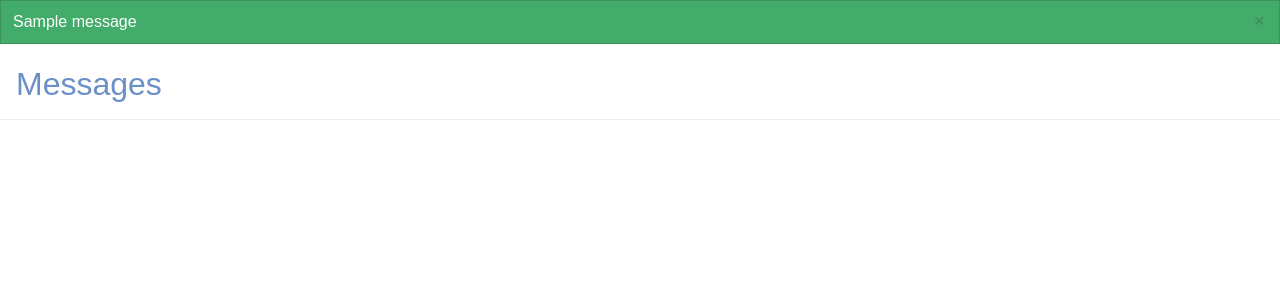
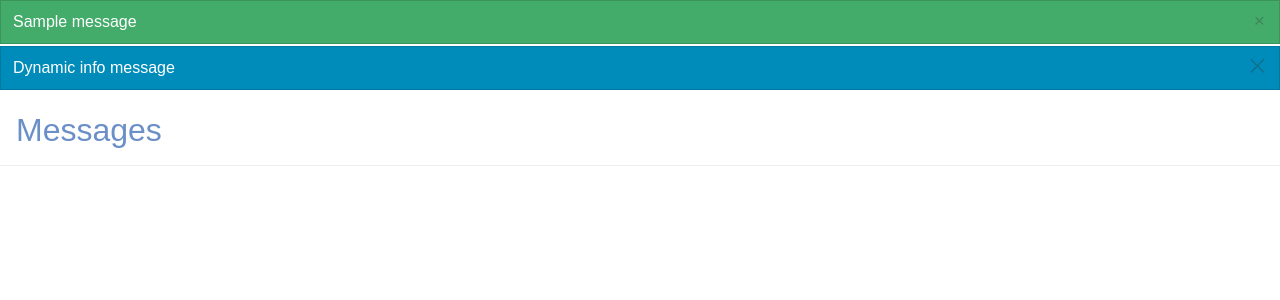
Before and after one commit to mireq/django-ajax-utils, a Django app: template sample_project/templates/messages.html in a window 1280 px wide. Shown: the top 300 px of the page. Run offline with Django 3.2, Linux system fonts and the light colour scheme; the template is opened without the code that fills it, so the values that code supplies are empty; tables that the repository leaves empty hold one stand-in row (values such as "Sample post"); one stand-in notice (Sample message) is shown.

Commit message:
Added messageShow method

```diff
--- a/django_ajax_utils/static/django_ajax_utils/js/messages.js
+++ b/django_ajax_utils/static/django_ajax_utils/js/messages.js
@@ -5,6 +5,8 @@ var message = function(element, options) {
 	var opts = options || {};
 	opts = _.lightCopy(opts);
 	opts.autoclose = opts.autoclose || _.getData(element, 'autoclose');
+
+	self.element = element;
 
 	self.close = function() {
 		if (opts.animateClose) {
@@ -41,12 +43,17 @@ var message = function(element, options) {
 	return self;
 };
 
-var registerMessages = function(element) {
+var getOptsForElement = function(element) {
 	var opts = {};
 	var animateClose = parseFloat(_.getData(element, 'animateClose'), 10);
 	if (!isNaN(animateClose)) {
 		opts.animateClose = Math.round(animateClose * 1000);
 	}
+	return opts;
+};
+
+var registerMessages = function(element) {
+	var opts = getOptsForElement(element);
 	_.forEach(_.cls(element, 'message'), function(element) {
 		message(element, opts);
 	});
@@ -59,6 +66,54 @@ var register = function(element) {
 	});
 };
 
+
+var messageConstruct = function(options) {
+	var msg = _.elem('DIV', {'class': 'message'});
+	var msgBox = _.elem('DIV', {'class': 'message-box ' + options.cls});
+	var msgContent = _.elem('DIV', {'class': 'message-content ' + options.cls});
+	if (options.messageText !== undefined) {
+		var txt = document.createTextNode(options.messageText);
+		msgContent.appendChild(txt);
+	}
+	else {
+		msgContent.innerHTML = options.messageHTML;
+	}
+	if (options.includeClose) {
+		var closeAction = _.elem('A', {'href': '#', 'aria-hidden': 'true', 'class': 'close-action'}, '⨉');
+		msgContent.appendChild(closeAction);
+	}
+	msgBox.appendChild(msgContent);
+	msg.appendChild(msgBox);
+	return msg;
+};
+
+
+var messageShow = function(options) {
+	var opts = options || {};
+	opts = _.lightCopy(opts);
+	opts.messageText = opts.messageText || null;
+	opts.messageHTML = opts.messageHTML || null;
+	opts.includeClose = opts.includeClose || true;
+	opts.container = opts.container || _.id('messages_container');
+	opts.cls = opts.cls || '';
+
+	var elementOpts = getOptsForElement(opts.container);
+	for (var key in elementOpts) {
+		if (_.has(elementOpts, key)) {
+			if (opts[key] === undefined) {
+				opts[key] = elementOpts[key];
+			}
+		}
+	}
+
+	var messageElement = messageConstruct(opts);
+	opts.container.appendChild(messageElement);
+	return message(messageElement, opts);
+};
+
+
+_.messageShow = messageShow;
+
 _.onLoad(function(e) { register(e.memo); });
 
 }(_utils));
--- a/sample_project/static/css/style.css
+++ b/sample_project/static/css/style.css
@@ -232,37 +232,37 @@ button:disabled {
 	max-height: 0px;
 }
 
-.alert-box {
+.message-box {
 	padding: 12px;
 	position: relative;
 	margin-bottom: 2px;
 }
 
-.alert-box.info {
+.message-box.info {
 	border: 1px solid #0078a0;
 	background: #008cba;
 	color: white;
 }
 
-.alert-box.success {
+.message-box.success {
 	border: 1px solid #3a945b;
 	background: #43ac6a;
 	color: white;
 }
 
-.alert-box.warning {
+.message-box.warning {
 	border: 1px solid #de770f;
 	background: #f08a24;
 	color: white;
 }
 
-.alert-box.error {
+.message-box.error {
 	border: 1px solid #de2d0f;
 	background: #f04124;
 	color: white;
 }
 
-.alert-box .close-action {
+.message-box .close-action {
 	position: absolute;
 	top: 50%;
 	right: 8px;
--- a/sample_project/templates/base.html
+++ b/sample_project/templates/base.html
@@ -3,6 +3,7 @@
 <head>
 	<title>{% block head_title %}title{% endblock %}</title>
 	<meta charset="utf-8" />
+	<meta name="viewport" content="width=device-width, initial-scale=1.0">
 	<link href="{% static 'css/style.css' %}" rel="stylesheet" />
 	{% block extraheaders %}{% endblock %}
 	{% block extrastyle %}{% endblock %}
--- a/sample_project/templates/messages.html
+++ b/sample_project/templates/messages.html
@@ -5,3 +5,16 @@
 
 {% block content %}
 {% endblock %}
+
+{% block extrajs %}
+<script type="text/javascript">
+//<![CDATA[
+(function(_) {
+	_.messageShow({
+		messageText: 'Dynamic info message',
+		cls: 'info',
+	});
+}(_utils));
+//]]>
+</script>
+{% endblock %}
--- a/sample_project/templates/partials/messages.html
+++ b/sample_project/templates/partials/messages.html
@@ -1,7 +1,7 @@
 <div id="messages_container" class="messages-container" data-animate-close="0.5">
 	{% for message in messages %}
 		<div class="message">
-			<div class="alert-box {{ message.tags }}">
+			<div class="message-box {{ message.tags }}">
 				<div class="message-content">
 					{{ message }}
 					<a href="#" aria-hidden="true" class="close-action">&times;</a>
```
